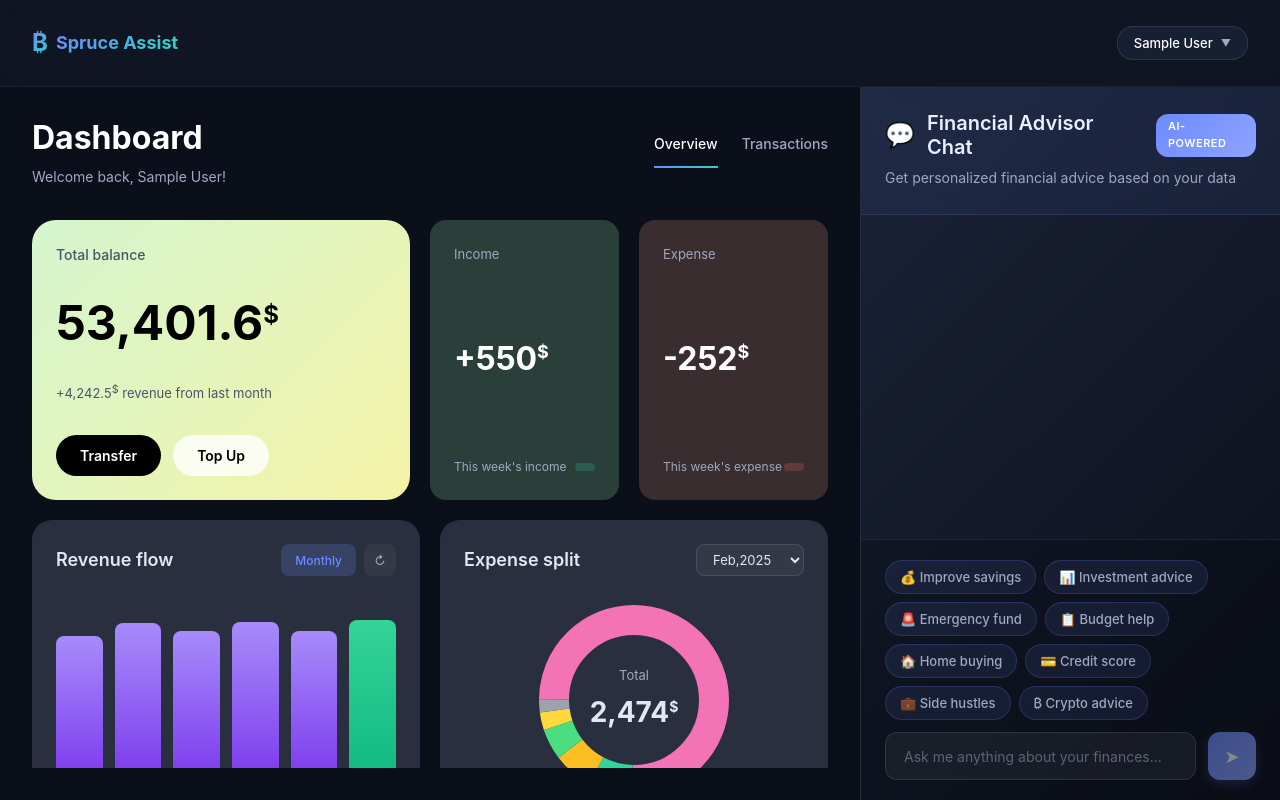
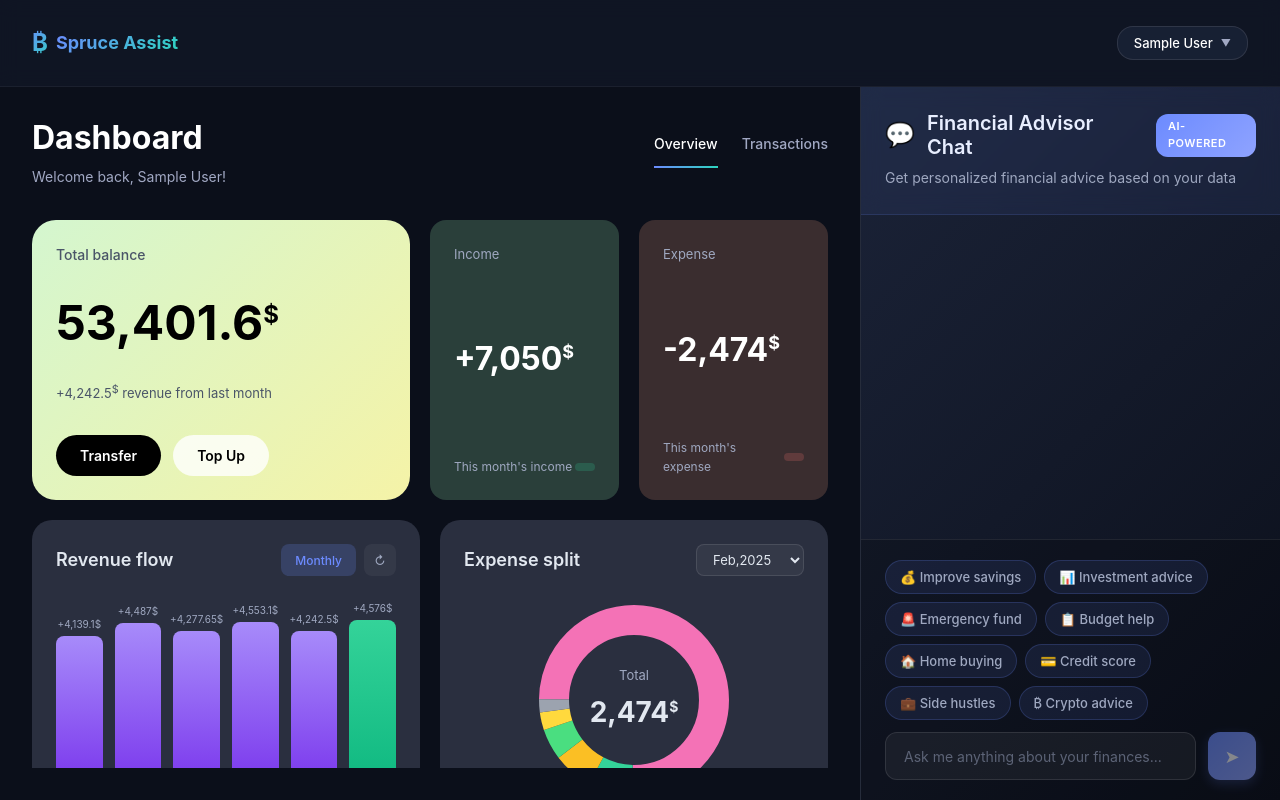
Before and after one commit to Shagun24/SpruceAssist, an Angular app: page /dashboard in a window 1280 px wide. Built offline with nearby package versions, Linux system fonts and the light colour scheme; sample sign-in values are in the browser's storage.

Commit message:
dynamic revenue display

```diff
--- a/src/app/pages/dashboard/components/overview-tab/overview-tab.component.html
+++ b/src/app/pages/dashboard/components/overview-tab/overview-tab.component.html
@@ -26,9 +26,9 @@
       <!-- Income Card -->
       <div class="stat-card stat-income">
         <div class="stat-label">Income</div>
-        <div class="stat-value">+{{formatNumber(dashboardData.weeklyIncome)}}<sup>$</sup></div>
+        <div class="stat-value">+{{formatNumber(selectedMonthlyIncome || 0)}}<sup>$</sup></div>
         <div class="stat-footer">
-          <span>This week's income</span>
+          <span>This month's income</span>
           <span class="badge-up"></span>
         </div>
       </div>
@@ -36,9 +36,9 @@
       <!-- Expense Card -->
       <div class="stat-card stat-expense">
         <div class="stat-label">Expense</div>
-        <div class="stat-value">-{{formatNumber(dashboardData.weeklyExpense)}}<sup>$</sup></div>
+        <div class="stat-value">-{{formatNumber(selectedMonthlyExpense || 0)}}<sup>$</sup></div>
         <div class="stat-footer">
-          <span>This week's expense</span>
+          <span>This month's expense</span>
           <span class="badge-down"></span>
         </div>
       </div>
@@ -61,9 +61,10 @@
             *ngFor="let item of dashboardData.revenueFlow; let last = last"
             [class.active]="last"
             [style.height.%]="item.netPercent || 0"
+            (click)="onRevenueBarClick(item)"
           >
             <span class="bar-label">{{item.label}}</span>
-            <span class="bar-value"></span>
+            <span class="bar-value">{{formatSignedAmount(item.net)}}$</span>
           </div>
         </div>
       </div>
--- a/src/app/pages/dashboard/components/overview-tab/overview-tab.component.ts
+++ b/src/app/pages/dashboard/components/overview-tab/overview-tab.component.ts
@@ -18,6 +18,7 @@ export class OverviewTabComponent implements OnInit {
   selectedMonthKey: string | null = null;
   selectedExpenseSplit: { category: string; amount: number; percentage: number }[] = [];
   selectedMonthlyExpense = 0;
+  selectedMonthlyIncome = 0;
 
   constructor(private financeService: FinanceService) {}
 
@@ -61,6 +62,17 @@ export class OverviewTabComponent implements OnInit {
   onMonthChange(event: Event): void {
     const target = event.target as HTMLSelectElement;
     this.selectedMonthKey = target.value;
+    this.recalculateForSelectedMonth();
+  }
+
+  formatSignedAmount(value: number): string {
+    const sign = value >= 0 ? '+' : '-';
+    const abs = Math.abs(value);
+    return `${sign}${this.formatNumber(abs)}`;
+  }
+
+  onRevenueBarClick(item: { year: number; month: number }): void {
+    this.selectedMonthKey = `${item.year}-${item.month}`;
     this.recalculateForSelectedMonth();
   }
 
@@ -150,7 +162,13 @@ export class OverviewTabComponent implements OnInit {
       return d.getMonth() === selected.month && d.getFullYear() === selected.year && t.type === 'expense';
     });
 
+    const monthIncomes = this.dashboardData.transactions.filter((t) => {
+      const d = new Date(t.date);
+      return d.getMonth() === selected.month && d.getFullYear() === selected.year && t.type === 'income';
+    });
+
     const totalExpense = monthExpenses.reduce((sum, t) => sum + t.amount, 0);
+    const totalIncome = monthIncomes.reduce((sum, t) => sum + t.amount, 0);
 
     const byCategory = new Map<string, number>();
     monthExpenses.forEach((t) => {
@@ -170,6 +188,7 @@ export class OverviewTabComponent implements OnInit {
 
     this.selectedExpenseSplit = split;
     this.selectedMonthlyExpense = totalExpense;
+    this.selectedMonthlyIncome = totalIncome;
     this.donutSegments = this.buildDonutSegments(split);
   }
 
--- a/src/app/services/finance.service.ts
+++ b/src/app/services/finance.service.ts
@@ -27,7 +27,7 @@ export interface DashboardData {
   weeklyIncome: number;
   weeklyExpense: number;
   lastMonthNetRevenue: number;
-  revenueFlow: { label: string; net: number; netPercent: number }[];
+  revenueFlow: { label: string; net: number; netPercent: number; year: number; month: number }[];
   transactions: Transaction[];
   expenseSplit: { category: string; amount: number; percentage: number }[];
 }
@@ -162,7 +162,7 @@ export class FinanceService {
         }));
 
         // Revenue flow for last 6 months (including current), by month net
-        const revenueFlowRaw: { label: string; net: number }[] = [];
+        const revenueFlowRaw: { label: string; net: number; year: number; month: number }[] = [];
 
         for (let i = 5; i >= 0; i--) {
           const dateForMonth = new Date(currentYear, currentMonth - i, 1);
@@ -185,7 +185,7 @@ export class FinanceService {
           const net = monthIncome - monthExpense;
           const label = dateForMonth.toLocaleString('en-US', { month: 'short' });
 
-          revenueFlowRaw.push({ label, net });
+          revenueFlowRaw.push({ label, net, year: y, month: m });
         }
 
         const maxAbsNet = revenueFlowRaw.reduce(
@@ -197,6 +197,8 @@ export class FinanceService {
           label: item.label,
           net: item.net,
           netPercent: maxAbsNet ? Math.round((Math.abs(item.net) / maxAbsNet) * 100) : 0,
+          year: item.year,
+          month: item.month,
         }));
 
         return {
```
